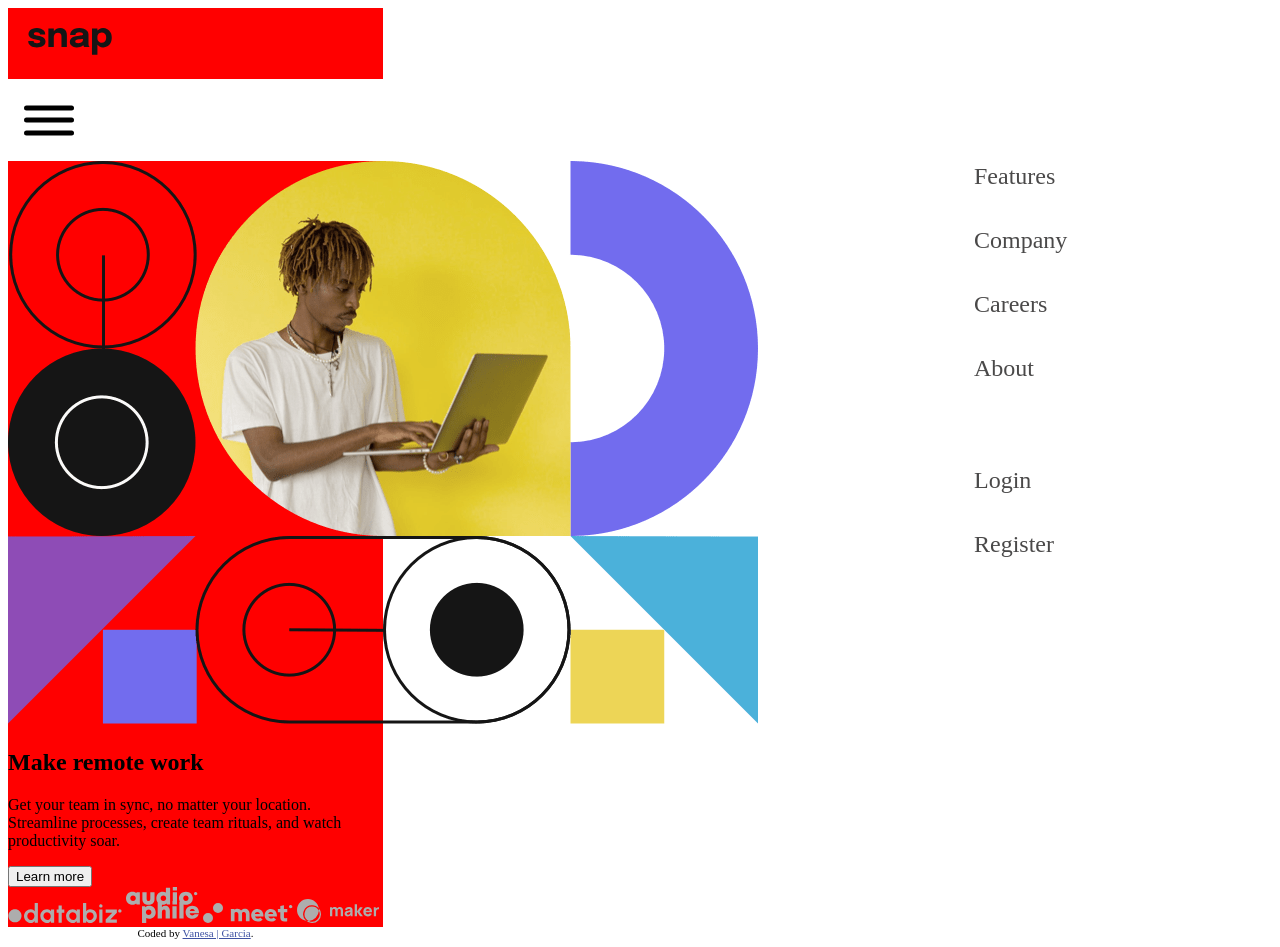
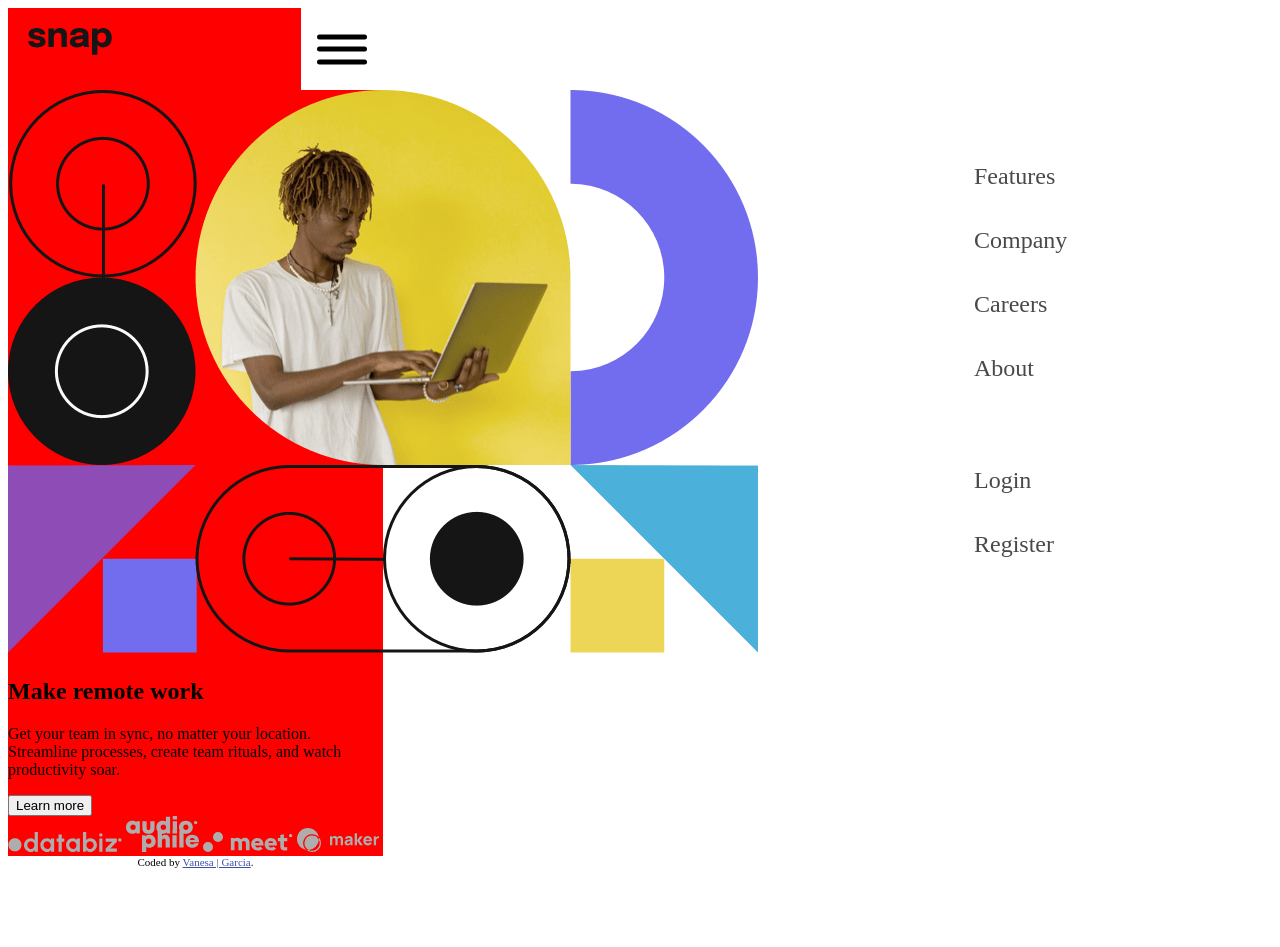
Before and after one commit to vanesa5/intro-with-dropdown-menu, a plain HTML site: page index.html in a window 1280 px wide. After the commit the page ends 876 px from the top, so only its background shows below. Drawn offline with Linux system fonts and the light colour scheme.

Commit message:
Applied flex property to header nav

```diff
--- a/styles/index.scss
+++ b/styles/index.scss
@@ -1,3 +1,7 @@
+    // Mobile Menu
+    @import "./mobile-menu";
+
+
 body{
     width: 375px;
 
@@ -7,12 +11,14 @@ section {
 
 }
 
-figure{
-    margin: 0;
+.header-bar{
+    figure{
+        margin: 0;
 
-    img{
-        margin: 20px;
+        img{
+            margin: 20px;
+        }
     }
+    display: flex;
+    justify-content: space-between;
 }
-    // Mobile Menu
-    @import "./mobile-menu";
```
Also changed, not shown: styles/index.css, 1 other file.
